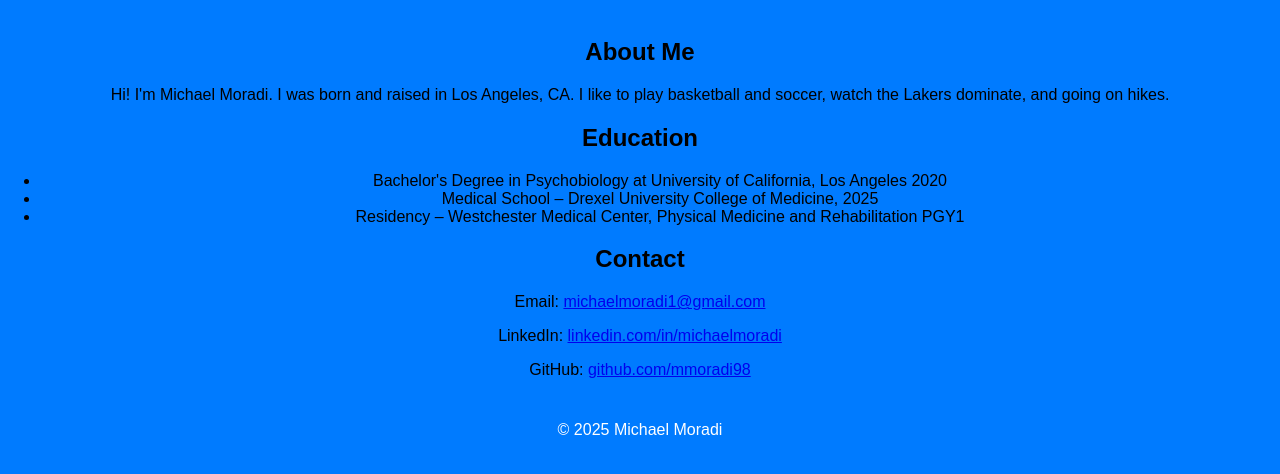
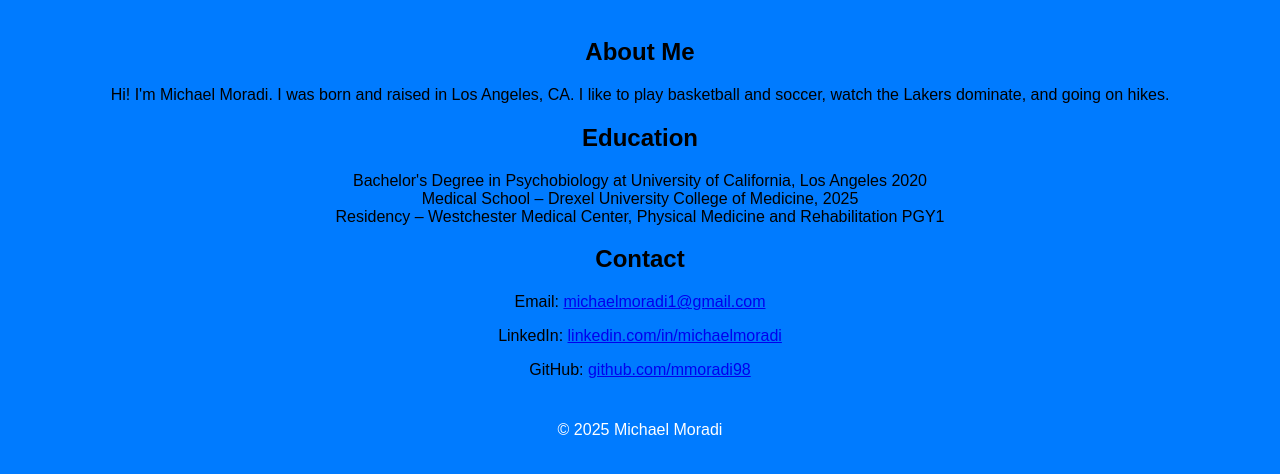
Before and after one commit to mmoradi98/.github.io, a plain HTML site: page index.html in a window 1280 px wide. Shown: the part 120-594 px from the top of the page. Drawn offline with Linux system fonts and the light colour scheme.

Commit message:
Update style.css

```diff
--- a/style.css
+++ b/style.css
@@ -22,6 +22,11 @@ main {
     padding: 20px;
 }
 
+ul {
+    list-style-type: none; /* removes the dots */
+    padding-left: 0;       /* removes the extra space on the left */
+}
+
 footer {
     background-color: #007bff;
     color: white;
```
